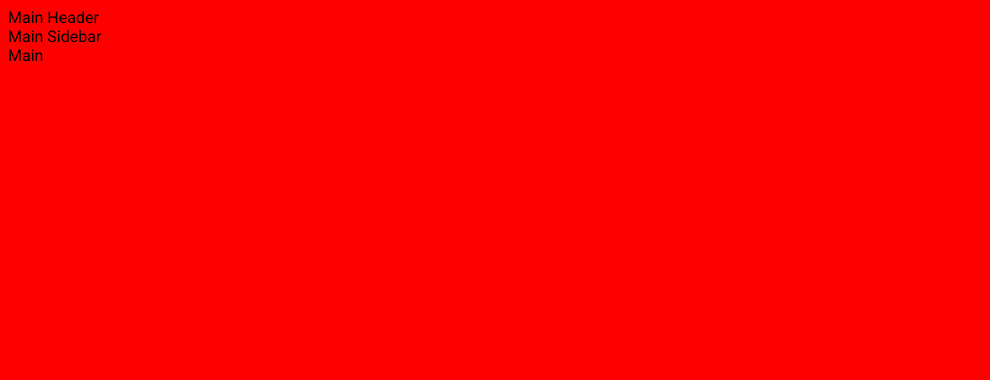
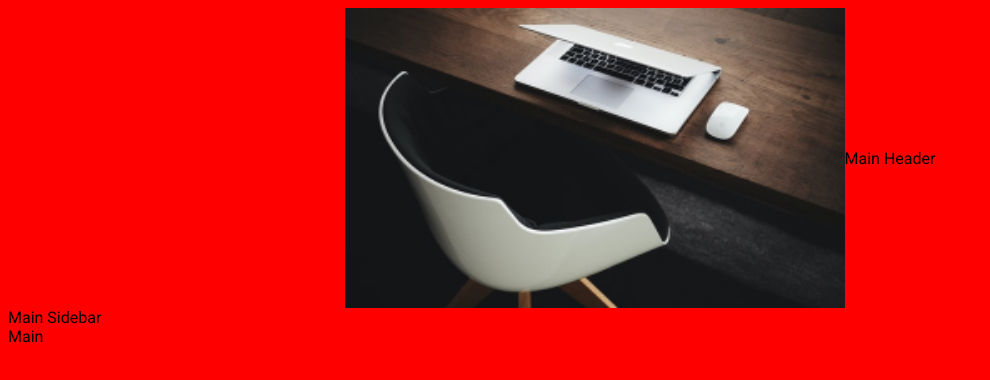
Before and after one commit to GlebGlushchenko/Blog, a plain HTML site: page index.html in a window 1280 px wide. Shown: the whole page, without its empty margins (0-990 px from the left). Drawn offline with Linux system fonts and the light colour scheme.

Commit message:
test img

```diff
--- a/index.html
+++ b/index.html
@@ -13,6 +13,7 @@
 <body>
     <div class="page">
         <header>
+            <img src="./src/img/home/Rectangle_1.jpg" alt="">
         Main Header
     </header>
     <aside class="sidebar">
--- a/src/css/style.css
+++ b/src/css/style.css
@@ -22,3 +22,16 @@ body {
   font-family: 'Roboto', sans-serif;
   background-color: red;
 }
+header {
+  width: 100%;
+  height: auto;
+  display: flex;
+  justify-content: center;
+  align-items: center;
+}
+
+img {
+  display: block;
+  width: 500px;
+  height: auto;
+}
```
Also changed, not shown: src/img/home/Rectangle_1.jpg (renamed from src/img/home/Rectangle 1.jpg), 3 other files.
